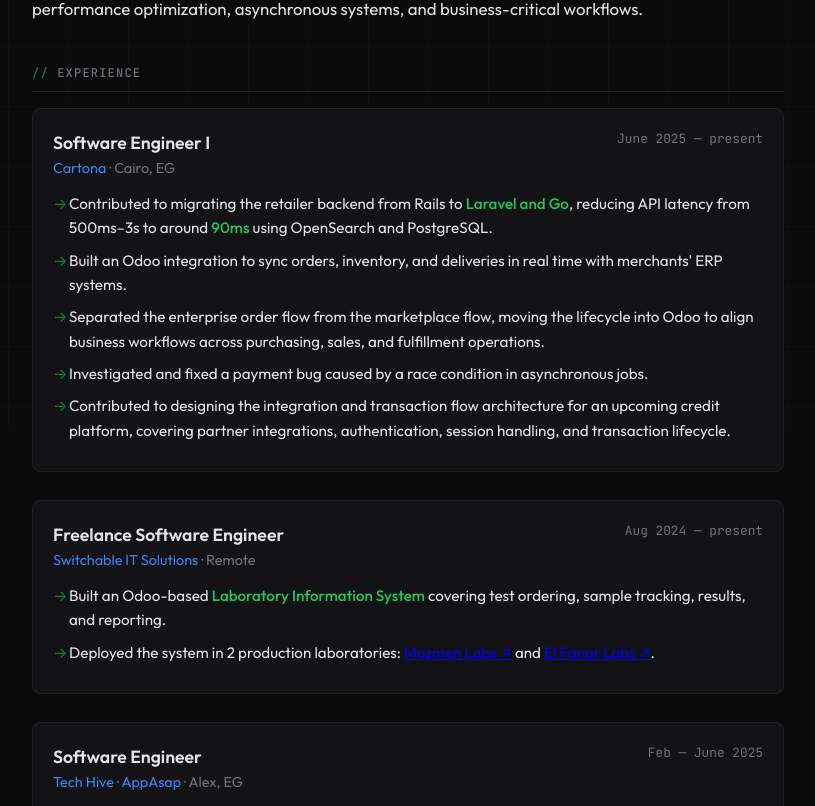
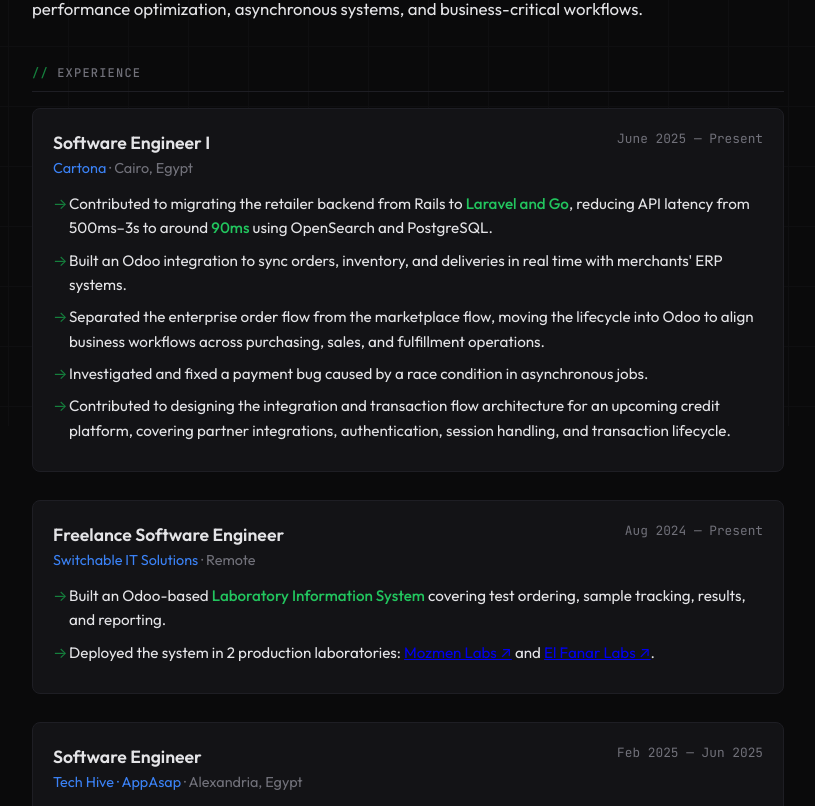
Before and after one commit to 5alifaa/resume, a plain HTML site: page index.html in a window 1280 px wide. Shown: the part 374-1180 px from the top of the page, without its empty margins (232-1047 px from the left). Drawn offline with Linux system fonts and the light colour scheme.

Commit message:
Update job details in index.html: Corrected location names from abbreviations to full names (Cairo, EG to Cairo, Egypt; Alex, EG to Alexandria, Egypt) and standardized date formats in job meta sections (e.g., 'present' to 'Present').

```diff
--- a/index.html
+++ b/index.html
@@ -663,9 +663,9 @@
                 <div class="job-header">
                     <div>
                         <div class="job-title">Software Engineer I</div>
-                        <div class="job-company"><a href="https://cartona.com/" target="_blank">Cartona</a> · Cairo, EG</div>
+                        <div class="job-company"><a href="https://cartona.com/" target="_blank">Cartona</a> · Cairo, Egypt</div>
                     </div>
-                    <div class="job-meta">June 2025 — present</div>
+                    <div class="job-meta">June 2025 — Present</div>
                 </div>
                 <ul class="job-items">
                     <li>Contributed to migrating the retailer backend from Rails to <strong>Laravel and Go</strong>, reducing API latency from 500ms–3s to around <strong>90ms</strong> using OpenSearch and PostgreSQL.</li>
@@ -682,7 +682,7 @@
                         <div class="job-title">Freelance Software Engineer</div>
                         <div class="job-company"><a href="https://odoo.switchable.org/" target="_blank">Switchable IT Solutions</a> · Remote</div>
                     </div>
-                    <div class="job-meta">Aug 2024 — present</div>
+                    <div class="job-meta">Aug 2024 — Present</div>
                 </div>
                 <ul class="job-items">
                     <li>Built an Odoo-based <strong>Laboratory Information System</strong> covering test ordering, sample tracking, results, and reporting.</li>
@@ -694,9 +694,9 @@
                 <div class="job-header">
                     <div>
                         <div class="job-title">Software Engineer</div>
-                        <div class="job-company"><a href="https://www.appasap.ai/" target="_blank">Tech Hive · AppAsap</a> · Alex, EG</div>
+                        <div class="job-company"><a href="https://www.appasap.ai/" target="_blank">Tech Hive · AppAsap</a> · Alexandria, Egypt</div>
                     </div>
-                    <div class="job-meta">Feb — June 2025</div>
+                    <div class="job-meta">Feb 2025 — Jun 2025</div>
                 </div>
                 <ul class="job-items">
                     <li>Built a GPT-based code generation tool that generated project structure, routes, and boilerplate from natural language prompts.</li>
```
